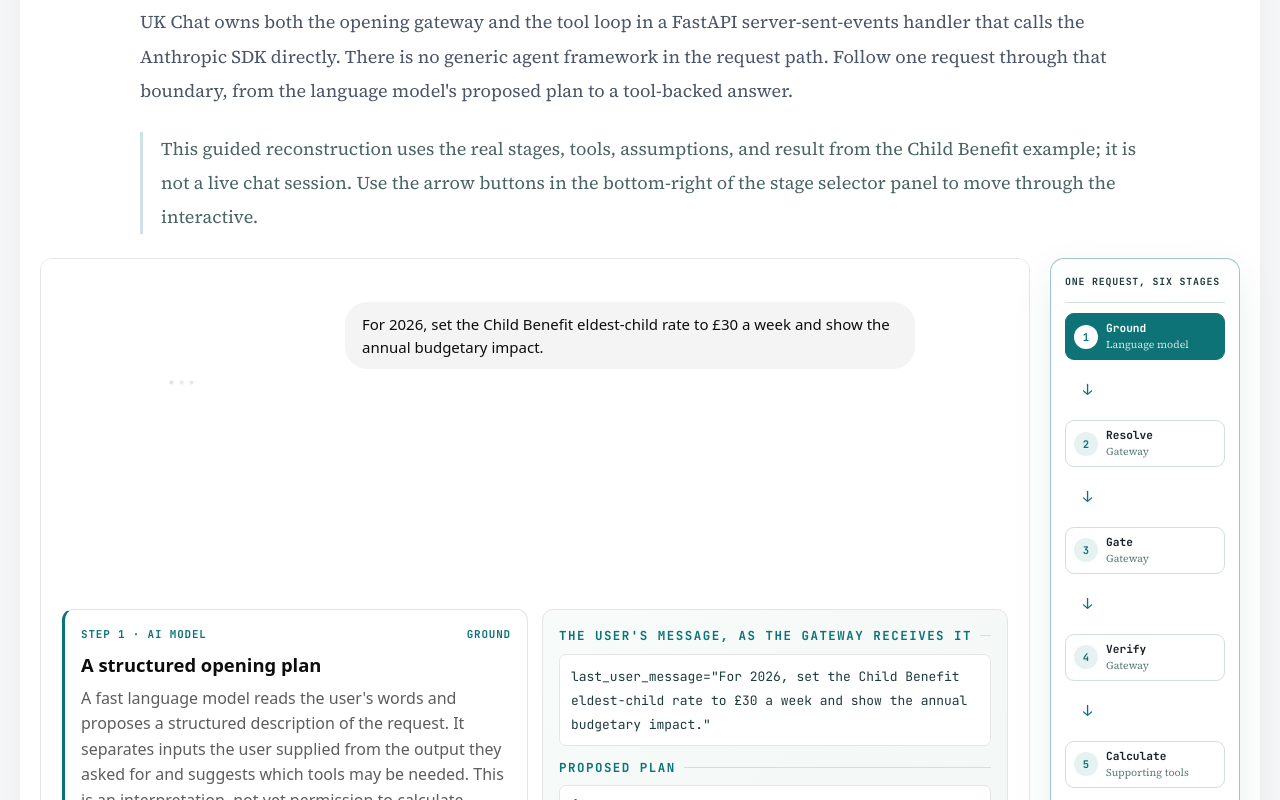
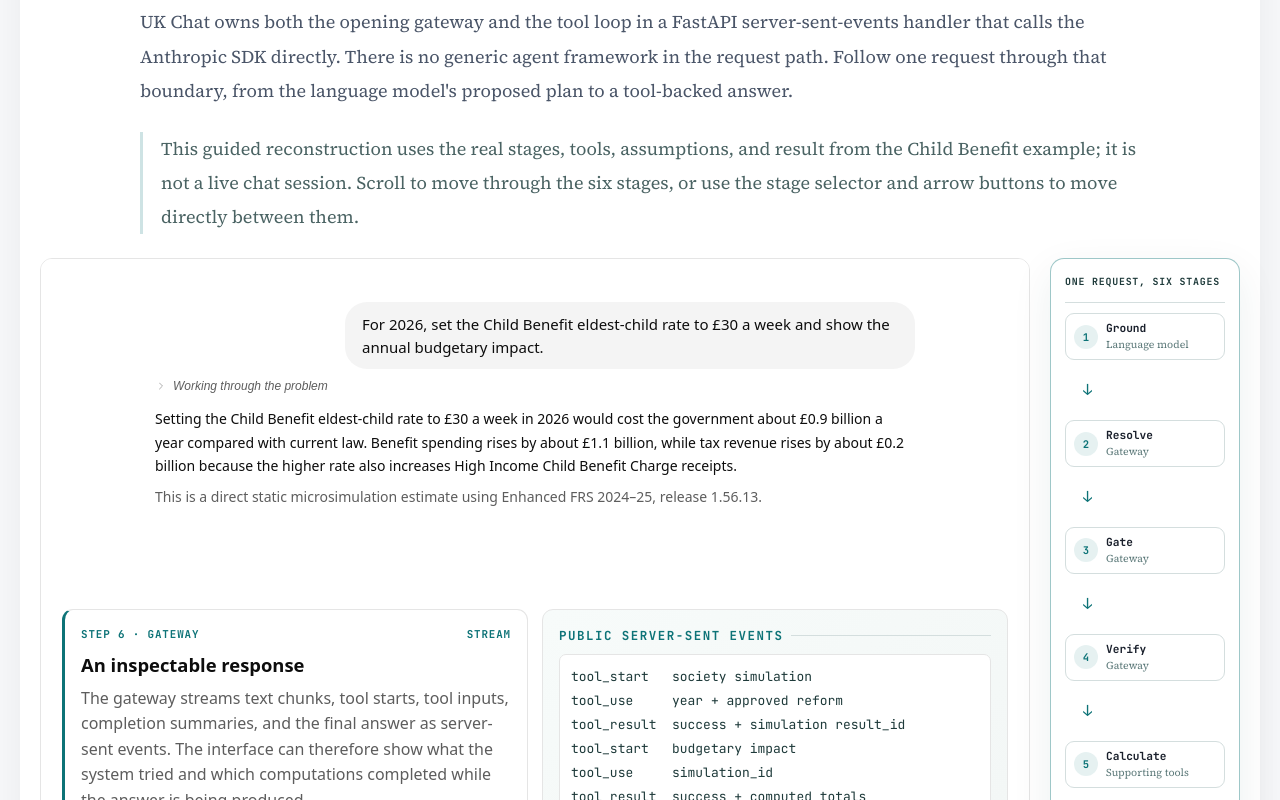
Before and after one commit to PolicyEngine/policyengine-uk-chat-interactive-article, a React (Vite) app: page / in a window 1280 px wide. Shown: the part 5280-6080 px from the top of the page. Built offline with nearby package versions, Linux system fonts and the light colour scheme.

Commit message:
Make the answer walkthrough scroll-driven

```diff
--- a/src/App.jsx
+++ b/src/App.jsx
@@ -1447,6 +1447,46 @@ function ToolExplorer() {
 }
 
 function AnswerWalkthrough() {
+  const prefersReducedMotion = useReducedMotion();
+  const [activeStage, setActiveStage] = useState(0);
+  const stageRefs = useRef([]);
+  const stageRatios = useRef(new Map());
+
+  useEffect(() => {
+    if (typeof IntersectionObserver === 'undefined') return undefined;
+
+    const ratios = stageRatios.current;
+    const observer = new IntersectionObserver(
+      (entries) => {
+        entries.forEach((entry) => {
+          const index = Number(entry.target.dataset.stage);
+          ratios.set(index, entry.isIntersecting ? entry.intersectionRatio : 0);
+        });
+
+        const mostVisible = [...ratios.entries()]
+          .filter(([, ratio]) => ratio > 0)
+          .sort(([, firstRatio], [, secondRatio]) => secondRatio - firstRatio)[0];
+
+        if (mostVisible) setActiveStage(mostVisible[0]);
+      },
+      { rootMargin: '-74px 0px -45% 0px', threshold: [0, 0.15, 0.4, 0.7] },
+    );
+
+    stageRefs.current.forEach((node) => node && observer.observe(node));
+    return () => {
+      observer.disconnect();
+      ratios.clear();
+    };
+  }, []);
+
+  const selectStage = (index) => {
+    setActiveStage(index);
+    stageRefs.current[index]?.scrollIntoView({
+      behavior: prefersReducedMotion ? 'auto' : 'smooth',
+      block: 'center',
+    });
+  };
+
   return (
     <FadeIn>
       <h2>See one answer being built</h2>
@@ -1457,10 +1497,26 @@ function AnswerWalkthrough() {
       </p>
       <p className="walkthrough-disclosure">
         This guided reconstruction uses the real stages, tools, assumptions, and result from the Child Benefit
-        example; it is not a live chat session. Use the arrow buttons in the bottom-right of the stage
-        selector panel to move through the interactive.
-      </p>
-      <CompressedUkChatPreview />
+        example; it is not a live chat session. Scroll to move through the six stages, or use the stage
+        selector and arrow buttons to move directly between them.
+      </p>
+      <div className="answer-walkthrough-scrolly">
+        <div className="answer-walkthrough-sticky">
+          <CompressedUkChatPreview activeStage={activeStage} onStageChange={selectStage} />
+        </div>
+        <div className="answer-walkthrough-scroll-track" aria-hidden="true">
+          {requestSteps.map((step, index) => (
+            <div
+              className="answer-walkthrough-scroll-step"
+              data-stage={index}
+              key={step.number}
+              ref={(node) => {
+                stageRefs.current[index] = node;
+              }}
+            />
+          ))}
+        </div>
+      </div>
     </FadeIn>
   );
 }
@@ -1502,9 +1558,8 @@ function CalculationWorkingDisclosure() {
   );
 }
 
-function CompressedUkChatPreview() {
+function CompressedUkChatPreview({ activeStage, onStageChange }) {
   const prefersReducedMotion = useReducedMotion();
-  const [activeStage, setActiveStage] = useState(0);
   const [animationStarted, setAnimationStarted] = useState(false);
   const [animationPhase, setAnimationPhase] = useState('idle');
   const [typedRequest, setTypedRequest] = useState('');
@@ -1945,7 +2000,7 @@ compute_budgetary_impact`}</code>
                 <button
                   aria-current={activeStage === index ? 'step' : undefined}
                   className={`walkthrough-stage-map-button ${activeStage === index ? 'active' : ''}`}
-                  onClick={() => setActiveStage(index)}
+                  onClick={() => onStageChange(index)}
                   type="button"
                 >
                   <span className="walkthrough-stage-map-number">{step.number}</span>
@@ -1966,7 +2021,7 @@ compute_budgetary_impact`}</code>
             <button
               aria-label="Previous stage"
               disabled={activeStage === 0}
-              onClick={() => setActiveStage((current) => Math.max(0, current - 1))}
+              onClick={() => onStageChange(Math.max(0, activeStage - 1))}
               type="button"
             >
               <IconArrowLeft aria-hidden="true" />
@@ -1977,7 +2032,7 @@ compute_budgetary_impact`}</code>
             <button
               aria-label="Next stage"
               disabled={activeStage === requestSteps.length - 1}
-              onClick={() => setActiveStage((current) => Math.min(requestSteps.length - 1, current + 1))}
+              onClick={() => onStageChange(Math.min(requestSteps.length - 1, activeStage + 1))}
               type="button"
             >
               <IconArrowRight aria-hidden="true" />
--- a/src/uk-chat.css
+++ b/src/uk-chat.css
@@ -764,6 +764,43 @@
   font-family: 'JetBrains Mono', monospace;
   font-size: 0.64rem;
   padding: 5px 8px;
+}
+
+.answer-walkthrough-scrolly {
+  display: grid;
+  grid-template-columns: minmax(0, 1fr);
+  margin: 20px 0 72px;
+  position: relative;
+}
+
+.answer-walkthrough-sticky,
+.answer-walkthrough-scroll-track {
+  grid-column: 1;
+  grid-row: 1;
+  min-width: 0;
+}
+
+.answer-walkthrough-sticky {
+  align-self: start;
+  position: sticky;
+  top: calc(var(--header-height) + 20px);
+  z-index: 1;
+}
+
+.answer-walkthrough-sticky .compressed-chat-walkthrough {
+  margin-bottom: 0;
+  margin-top: 0;
+}
+
+.answer-walkthrough-scroll-track {
+  pointer-events: none;
+  position: relative;
+  z-index: 0;
+}
+
+.answer-walkthrough-scroll-step {
+  min-height: 58vh;
+  min-height: 58svh;
 }
 
 .compressed-chat-walkthrough {
@@ -1982,6 +2019,23 @@
     height: auto;
   }
 
+  .answer-walkthrough-scrolly {
+    display: block;
+  }
+
+  .answer-walkthrough-sticky {
+    position: relative;
+    top: auto;
+  }
+
+  .answer-walkthrough-sticky .compressed-chat-walkthrough {
+    margin-top: 20px;
+  }
+
+  .answer-walkthrough-scroll-track {
+    display: none;
+  }
+
   .compressed-chat-preview {
     height: calc(100vh - var(--header-height) - 40px);
     height: calc(100svh - var(--header-height) - 40px);
```
